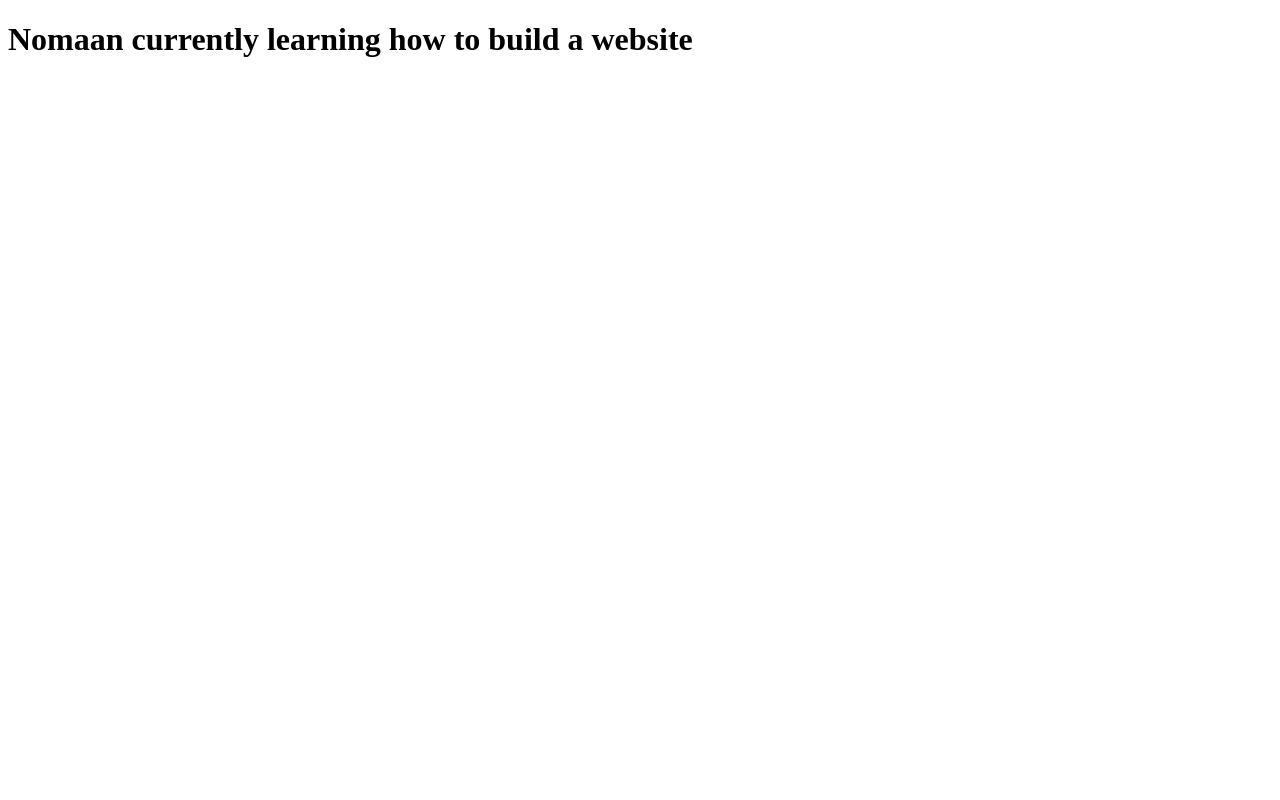
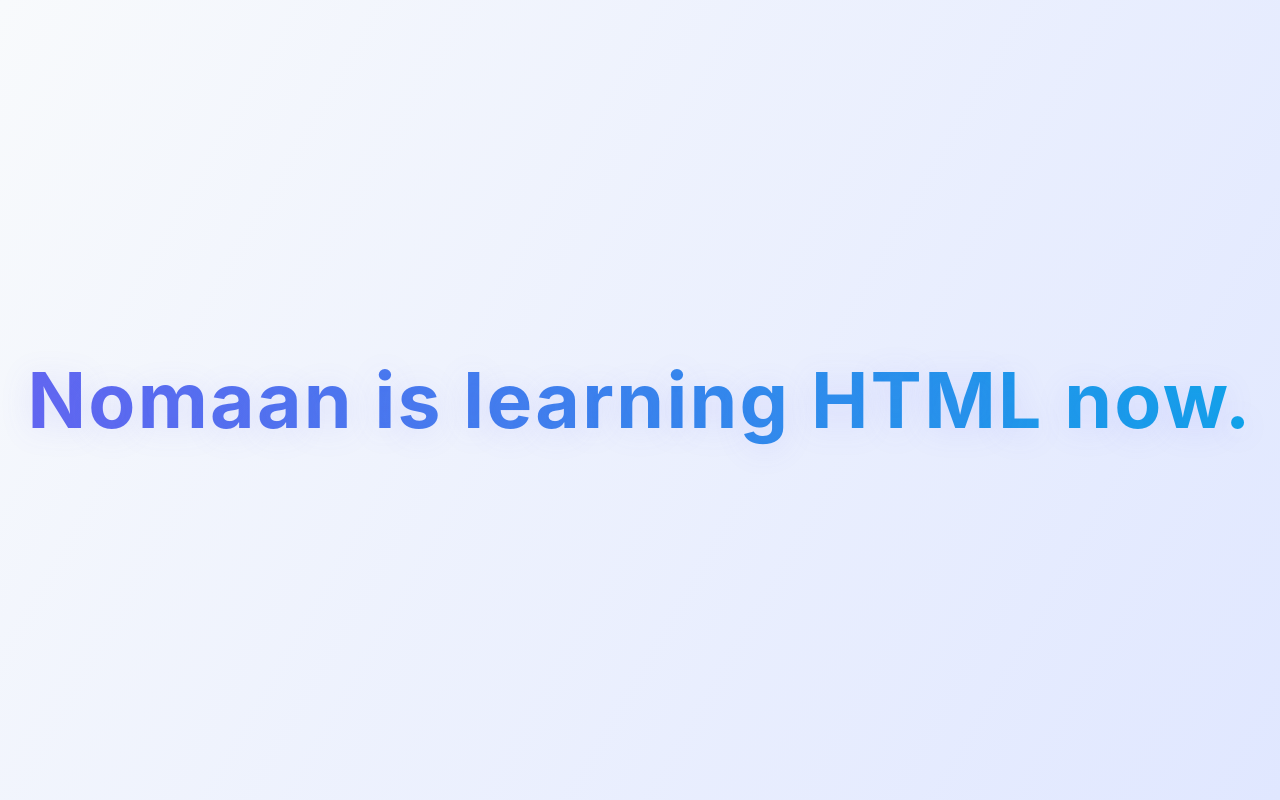
Before and after one commit to MISAN0/nomaan.github.io, a plain HTML site: page index.html in a window 1280 px wide. Drawn offline with Linux system fonts and the light colour scheme.

Commit message:
Add files via upload

```diff
--- a/index.html
+++ b/index.html
@@ -1,10 +1,46 @@
 <!DOCTYPE html>
 <html lang="en">
 <head>
-    <meta charset="UTF-8">
-    <title>Nomaan's Site</title>
+  <meta charset="UTF-8">
+  <meta name="viewport" content="width=device-width, initial-scale=1">
+  <title>Nomaan is learning HTML now.</title>
+  <style>
+    html, body {
+      height: 100%;
+      margin: 0;
+      padding: 0;
+      box-sizing: border-box;
+      background: #fff;
+      color: #222;
+      width: 100vw;
+      min-height: 100vh;
+    }
+    body {
+      display: flex;
+      align-items: center;
+      justify-content: center;
+      min-height: 100vh;
+      font-family: 'Inter', 'Segoe UI', Arial, sans-serif;
+      background: linear-gradient(120deg, #f8fafc 0%, #e0e7ff 100%);
+    }
+    .fancy-text {
+      font-size: clamp(2rem, 6vw, 5rem);
+      font-weight: 700;
+      letter-spacing: 0.03em;
+      background: linear-gradient(90deg, #6366f1 0%, #0ea5e9 100%);
+      color: transparent;
+      -webkit-background-clip: text;
+      background-clip: text;
+      text-align: center;
+      text-shadow: 0 4px 32px rgba(99, 102, 241, 0.15);
+      margin: 0;
+      padding: 0 1rem;
+      border-radius: 12px;
+      user-select: none;
+    }
+  </style>
 </head>
 <body>
-    <h1>Nomaan currently learning how to build a website</h1>
+  <div class="fancy-text">Nomaan is learning HTML now.</div>
 </body>
 </html>
```
